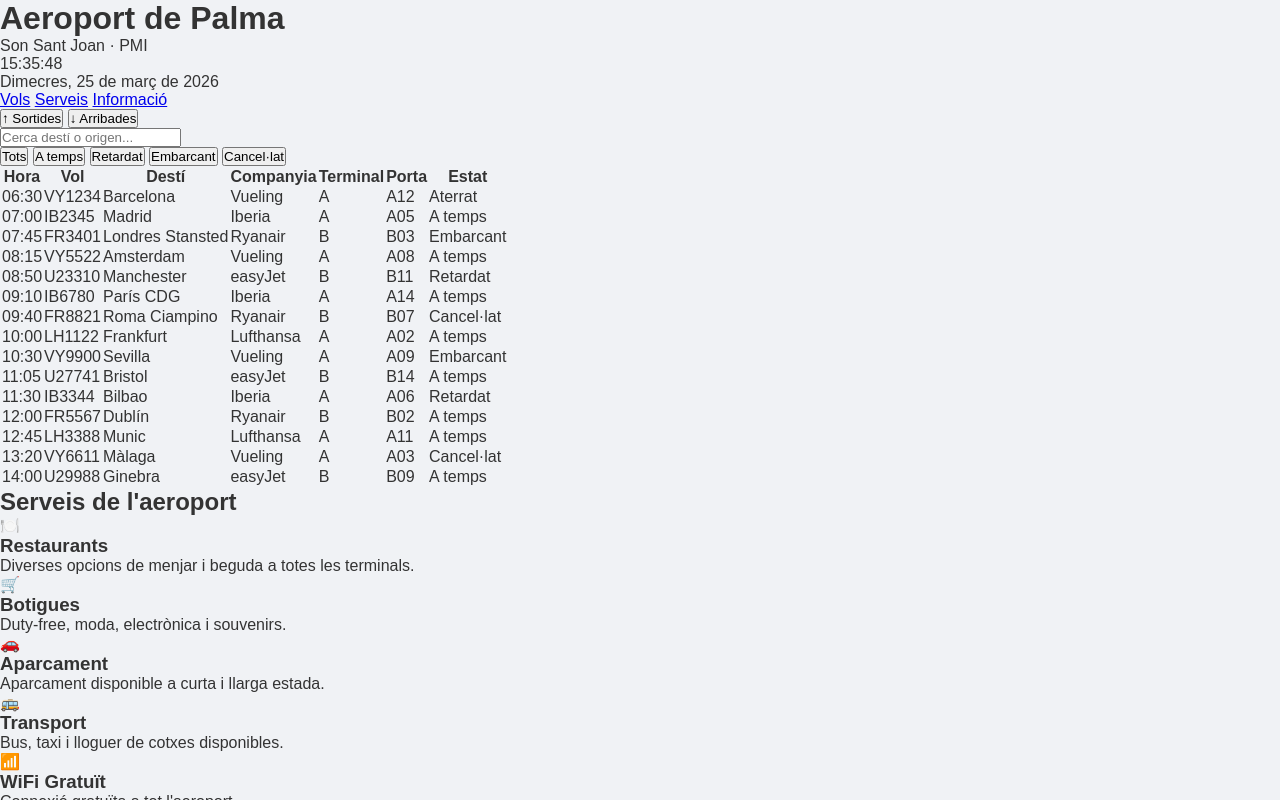
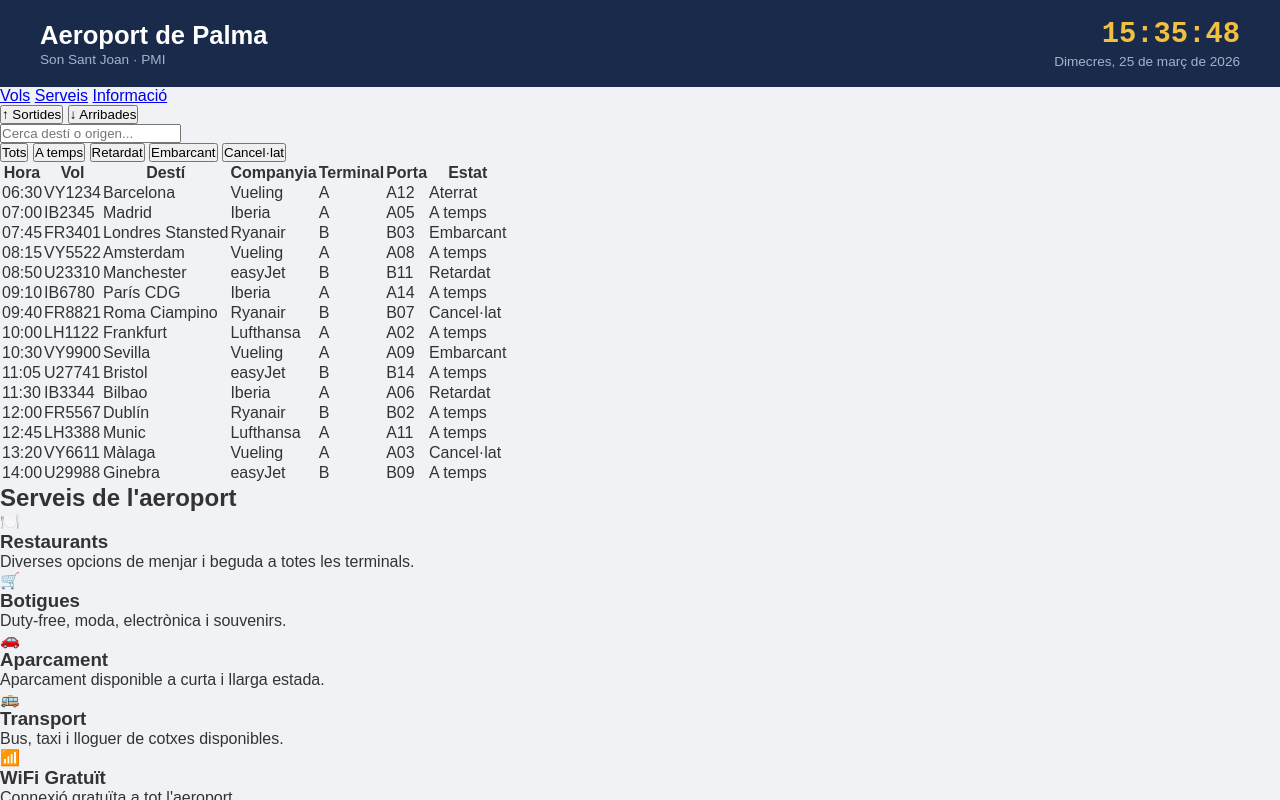
Before and after one commit to AlejandroBestard/Pagina-aeroport, a plain HTML site: page Index.html in a window 1280 px wide. Shown: the top 800 px of the page. Drawn offline with Linux system fonts and the light colour scheme.

Commit message:
header css

```diff
--- a/style.css
+++ b/style.css
@@ -11,3 +11,52 @@ body {
   background-color: #f0f2f5;
   color: #333;
 }
+
+/* Header */
+
+header {
+  background-color: #1a2a4a;
+  color: white;
+  padding: 18px 40px;
+  display: flex;
+  justify-content: space-between;
+  align-items: center;
+}
+
+.header-esquerra {
+  display: flex;
+  align-items: center;
+  gap: 15px;
+}
+
+.icona-avio {
+  font-size: 2.5rem;
+}
+
+header h1 {
+  font-size: 1.6rem;
+  font-weight: bold;
+}
+
+.subtitol {
+  font-size: 0.85rem;
+  color: #a0b4cc;
+  margin-top: 2px;
+}
+
+.header-dreta {
+  text-align: right;
+}
+
+.rellotge {
+  font-size: 1.8rem;
+  font-weight: bold;
+  font-family: monospace;
+  color: #f0c040;
+}
+
+.data {
+  font-size: 0.85rem;
+  color: #a0b4cc;
+  margin-top: 3px;
+}
```
